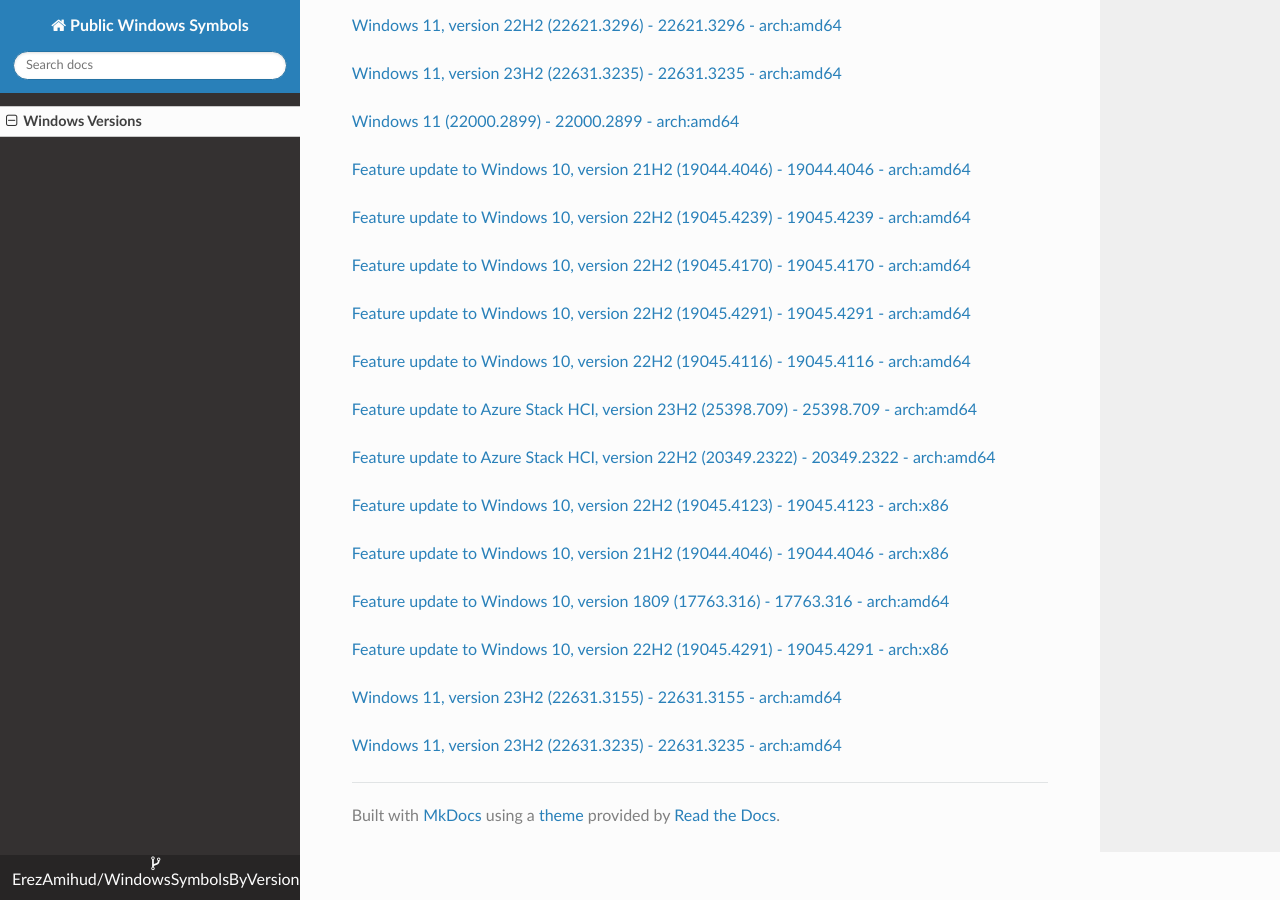
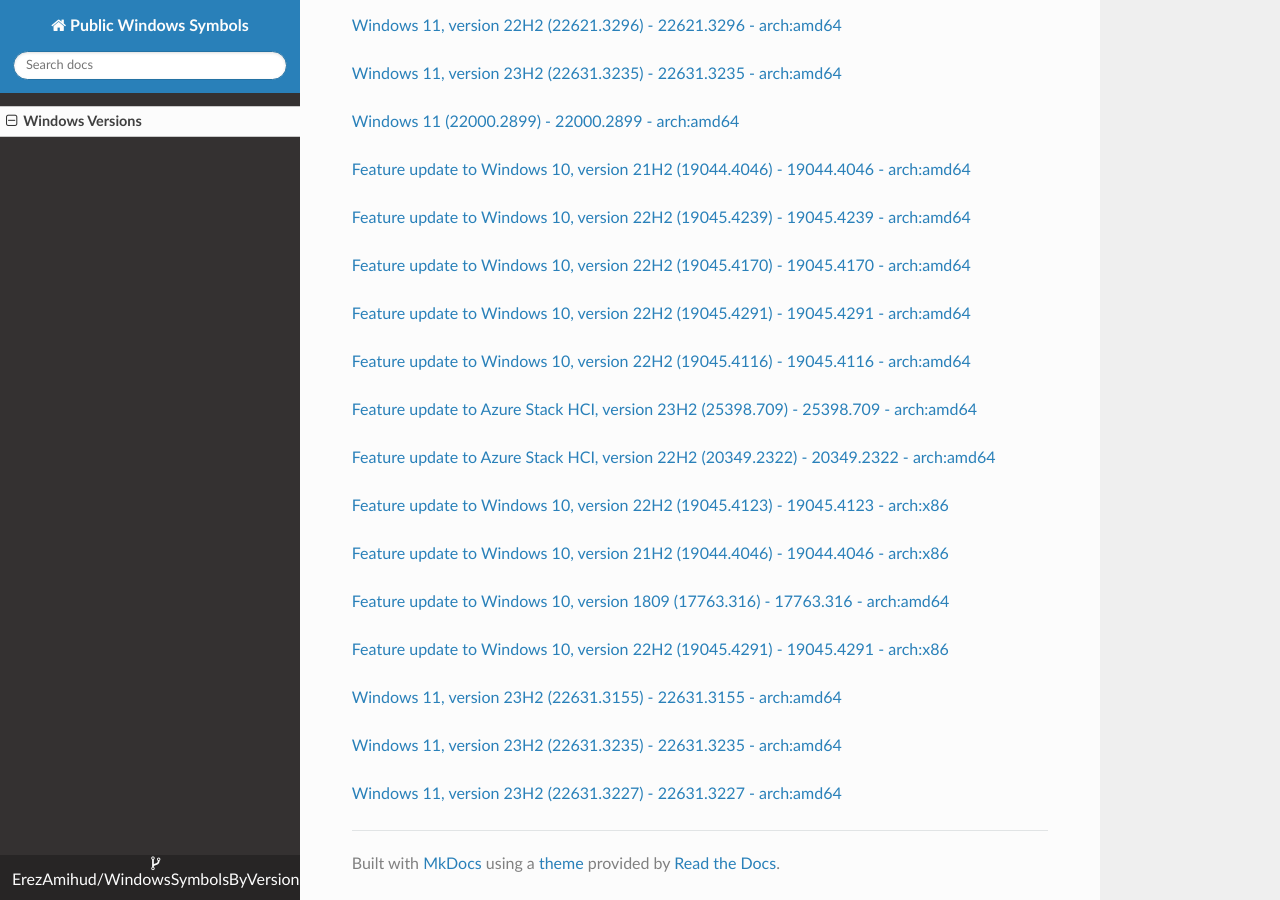
Before and after one commit to ErezAmihud/WindowsSymbolsByVersion, an MkDocs documentation site: the page built from docs/index.md, in a window 1280 px wide and 900 px high, scrolled down 17381 px. Built offline with MkDocs 1.6.1, drawn with Linux system fonts in a browser that asks for light colours; nearby versions of some CDN libraries.

Commit message:
Automated commit, add manifest for 329b657c-5e69-46f4-929e-1b7a45305e1b

```diff
--- a/docs/index.md
+++ b/docs/index.md
@@ -949,3 +949,6 @@
 
 
 [Windows 11, version 23H2 (22631.3235) - 22631.3235 - arch:amd64](https://github.com/ErezAmihud/WindowsSymbolsByVersion/blob/main/manifests/d7cfe811-f371-4187-8267-1beef215651b.manifest)
+
+
+[Windows 11, version 23H2 (22631.3227) - 22631.3227 - arch:amd64](https://github.com/ErezAmihud/WindowsSymbolsByVersion/blob/main/manifests/329b657c-5e69-46f4-929e-1b7a45305e1b.manifest)
```
Also changed, not shown: process_builds.json (+1 -1 lines), 1 other file.
